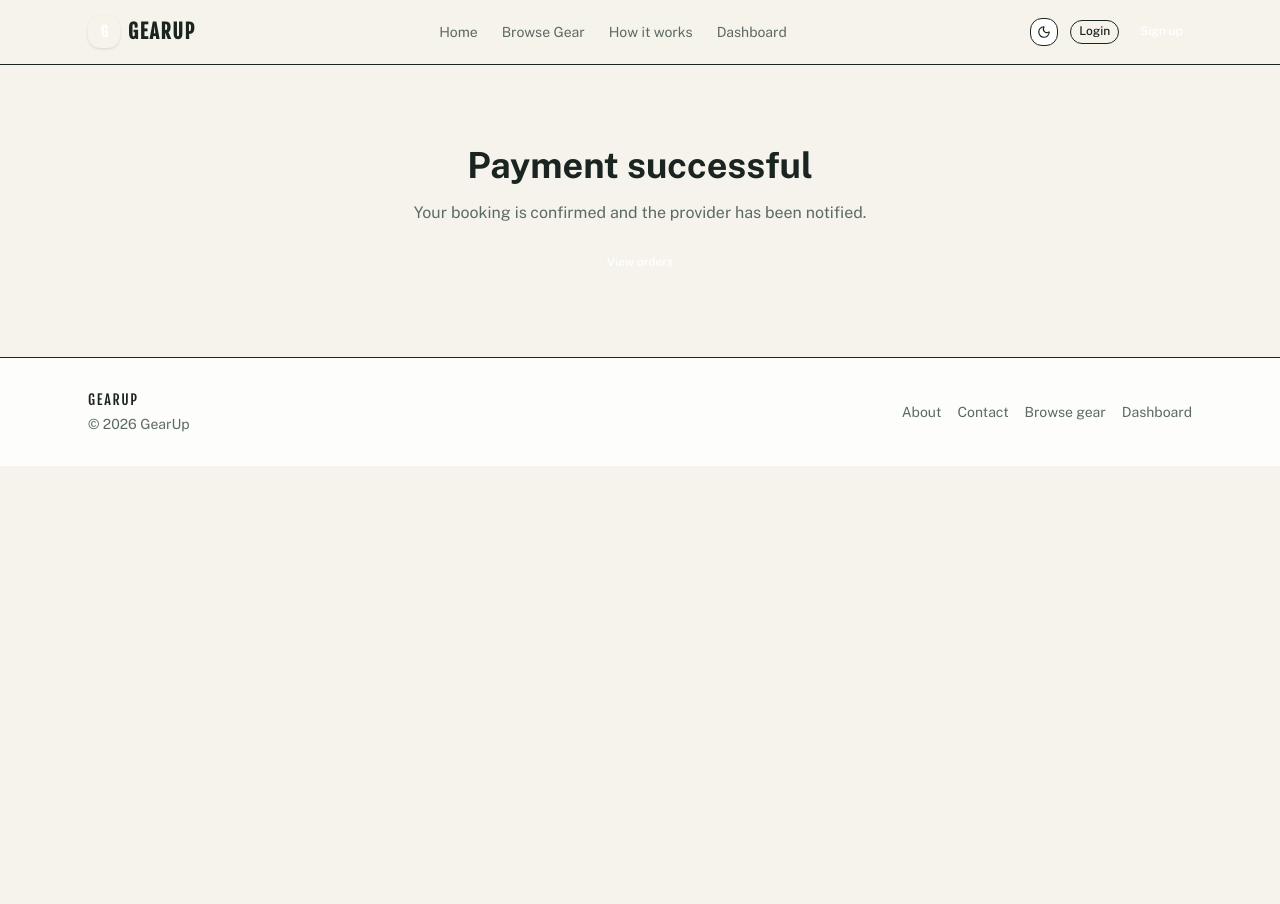
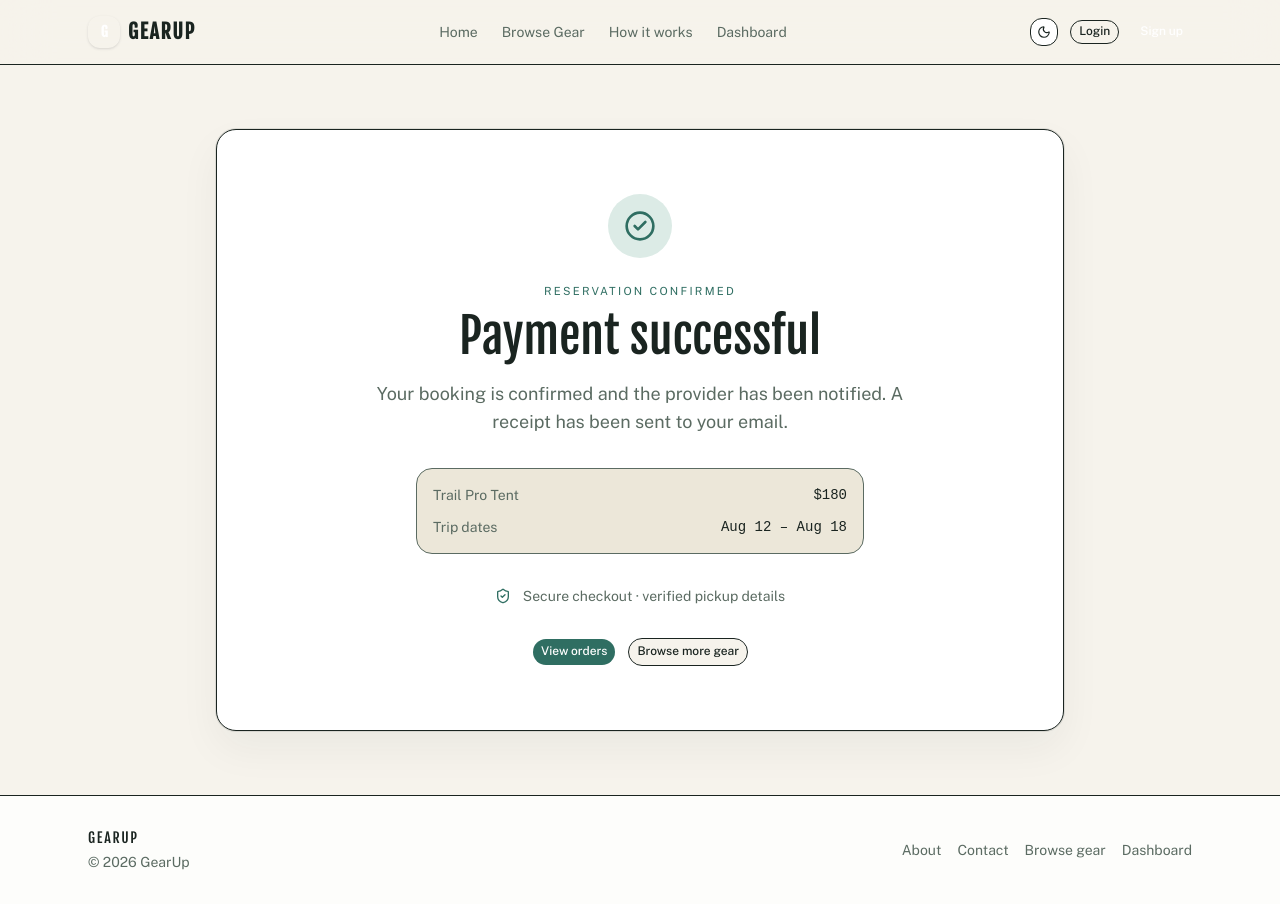
Before and after one commit to shrobin13/b7a5-frontend-gearup, a Next.js app: page /payment/success in a window 1280 px wide. Before the commit the page ends 800 px from the top, so only its background shows below. Built offline with nearby package versions, Linux system fonts and the light colour scheme.

Commit message:
booking ad checkout

```diff
--- a/app/gear/[id]/page.tsx
+++ b/app/gear/[id]/page.tsx
@@ -1,5 +1,5 @@
 import Link from "next/link";
-import { Star } from "lucide-react";
+import { ArrowLeft, Star } from "lucide-react";
 import { Button } from "@/components/ui/button";
 import { Card, CardContent, CardHeader, CardTitle } from "@/components/ui/card";
 
@@ -17,15 +17,18 @@ export default function GearDetailPage() {
           <p className="text-[0.7rem] uppercase tracking-[0.2em] text-accent">Gear detail</p>
           <h1 className="mt-2 font-display text-4xl text-ink md:text-5xl">Trail Pro Tent</h1>
         </div>
-        <Button asChild variant="outline" className="rounded-xl">
-          <Link href="/gear">Back to catalog</Link>
+        <Button asChild variant="outline" className="rounded-xl border-border bg-background">
+          <Link href="/gear" className="inline-flex items-center gap-2">
+            <ArrowLeft className="h-4 w-4" />
+            Back to catalog
+          </Link>
         </Button>
       </div>
 
-      <div className="grid gap-8 lg:grid-cols-[1.1fr_0.9fr]">
+      <div className="grid gap-8 lg:grid-cols-[1.15fr_0.85fr]">
         <section>
           <div className="grid gap-4 md:grid-cols-[1.5fr_0.5fr]">
-            <div className="h-[420px] rounded-[2rem] border border-border bg-gradient-to-br from-accent-soft via-surface-muted to-pine-soft" />
+            <div className="h-[420px] rounded-[2rem] border border-border bg-gradient-to-br from-accent-soft via-surface-muted to-pine-soft shadow-[0_18px_42px_rgba(26,36,32,0.04)]" />
             <div className="grid gap-4">
               <div className="h-24 rounded-[1.5rem] border border-border bg-surface-muted" />
               <div className="h-24 rounded-[1.5rem] border border-border bg-surface-muted" />
@@ -93,8 +96,8 @@ export default function GearDetailPage() {
             </div>
           </div>
 
-          <Button size="lg" className="mt-6 h-12 w-full rounded-xl">
-            Reserve — $180
+          <Button asChild size="lg" className="mt-6 h-12 w-full rounded-xl bg-accent text-white hover:bg-accent/90">
+            <Link href="/payment/success">Reserve — $180</Link>
           </Button>
         </aside>
       </div>
--- a/app/payment/cancel/page.tsx
+++ b/app/payment/cancel/page.tsx
@@ -1,16 +1,39 @@
 import Link from "next/link";
+import { ArrowLeft, CircleX } from "lucide-react";
 import { Button } from "@/components/ui/button";
+import { Card, CardContent } from "@/components/ui/card";
 
 export default function PaymentCancelPage() {
   return (
-    <main className="mx-auto max-w-3xl px-6 py-20 text-center">
-      <h1 className="text-4xl font-bold">Payment canceled</h1>
-      <p className="mt-4 text-muted-foreground">
-        Your checkout was canceled. You can try again at any time.
-      </p>
-      <Button asChild className="mt-6" variant="outline">
-        <Link href="/gear">Continue shopping</Link>
-      </Button>
+    <main className="mx-auto max-w-4xl px-4 py-16 sm:px-6">
+      <Card className="border border-border bg-surface shadow-[0_18px_42px_rgba(26,36,32,0.05)]">
+        <CardContent className="p-8 text-center md:p-12">
+          <div className="mx-auto flex h-16 w-16 items-center justify-center rounded-full bg-surface-muted text-ink-muted">
+            <CircleX className="h-8 w-8" />
+          </div>
+
+          <p className="mt-6 text-[0.7rem] uppercase tracking-[0.2em] text-ink-muted">Checkout canceled</p>
+          <h1 className="mt-3 font-display text-4xl text-ink md:text-5xl">Payment canceled</h1>
+
+          <p className="mx-auto mt-5 max-w-xl text-lg text-ink-muted">
+            Your checkout was canceled, but your cart is still here if you want to try again or adjust the dates.
+          </p>
+
+          <div className="mt-8 flex flex-wrap justify-center gap-3">
+            <Button asChild className="rounded-xl bg-accent text-white hover:bg-accent/90">
+              <Link href="/gear">Continue shopping</Link>
+            </Button>
+            <Button asChild variant="outline" className="rounded-xl border-border bg-background">
+              <Link href="/dashboard">
+                <span className="inline-flex items-center gap-2">
+                  <ArrowLeft className="h-4 w-4" />
+                  Return to dashboard
+                </span>
+              </Link>
+            </Button>
+          </div>
+        </CardContent>
+      </Card>
     </main>
   );
 }
--- a/app/payment/success/page.tsx
+++ b/app/payment/success/page.tsx
@@ -1,16 +1,50 @@
 import Link from "next/link";
+import { CheckCircle2, ShieldCheck } from "lucide-react";
 import { Button } from "@/components/ui/button";
+import { Card, CardContent } from "@/components/ui/card";
 
 export default function PaymentSuccessPage() {
   return (
-    <main className="mx-auto max-w-3xl px-6 py-20 text-center">
-      <h1 className="text-4xl font-bold">Payment successful</h1>
-      <p className="mt-4 text-muted-foreground">
-        Your booking is confirmed and the provider has been notified.
-      </p>
-      <Button asChild className="mt-6">
-        <Link href="/dashboard">View orders</Link>
-      </Button>
+    <main className="mx-auto max-w-4xl px-4 py-16 sm:px-6">
+      <Card className="border border-border bg-surface shadow-[0_18px_42px_rgba(26,36,32,0.05)]">
+        <CardContent className="p-8 text-center md:p-12">
+          <div className="mx-auto flex h-16 w-16 items-center justify-center rounded-full bg-pine-soft text-pine">
+            <CheckCircle2 className="h-8 w-8" />
+          </div>
+
+          <p className="mt-6 text-[0.7rem] uppercase tracking-[0.2em] text-pine">Reservation confirmed</p>
+          <h1 className="mt-3 font-display text-4xl text-ink md:text-5xl">Payment successful</h1>
+
+          <p className="mx-auto mt-5 max-w-xl text-lg text-ink-muted">
+            Your booking is confirmed and the provider has been notified. A receipt has been sent to your email.
+          </p>
+
+          <div className="mx-auto mt-8 max-w-md rounded-2xl border border-border bg-surface-muted p-4 text-left text-sm text-ink-muted">
+            <div className="flex items-center justify-between gap-3">
+              <span>Trail Pro Tent</span>
+              <span className="font-mono text-foreground">$180</span>
+            </div>
+            <div className="mt-3 flex items-center justify-between gap-3">
+              <span>Trip dates</span>
+              <span className="font-mono text-foreground">Aug 12 – Aug 18</span>
+            </div>
+          </div>
+
+          <div className="mt-8 flex flex-wrap items-center justify-center gap-3 text-sm text-ink-muted">
+            <ShieldCheck className="h-4 w-4 text-pine" />
+            Secure checkout · verified pickup details
+          </div>
+
+          <div className="mt-8 flex flex-wrap justify-center gap-3">
+            <Button asChild className="rounded-xl bg-pine text-white hover:bg-pine/90">
+              <Link href="/dashboard">View orders</Link>
+            </Button>
+            <Button asChild variant="outline" className="rounded-xl border-border bg-background">
+              <Link href="/gear">Browse more gear</Link>
+            </Button>
+          </div>
+        </CardContent>
+      </Card>
     </main>
   );
 }
```
